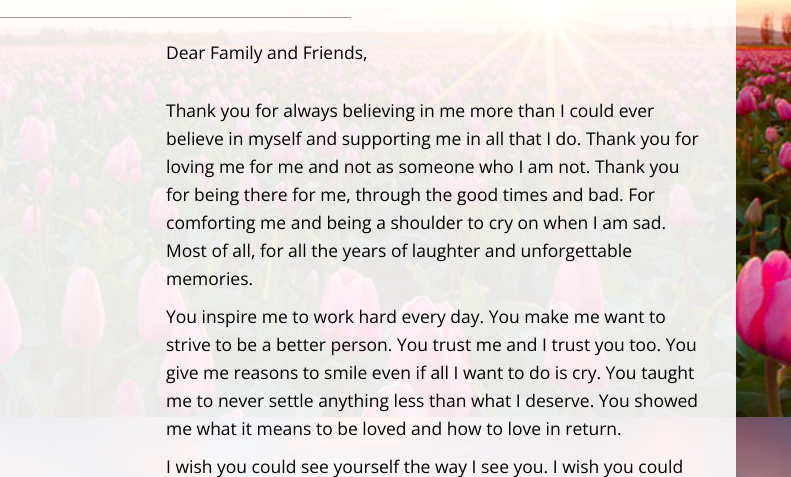
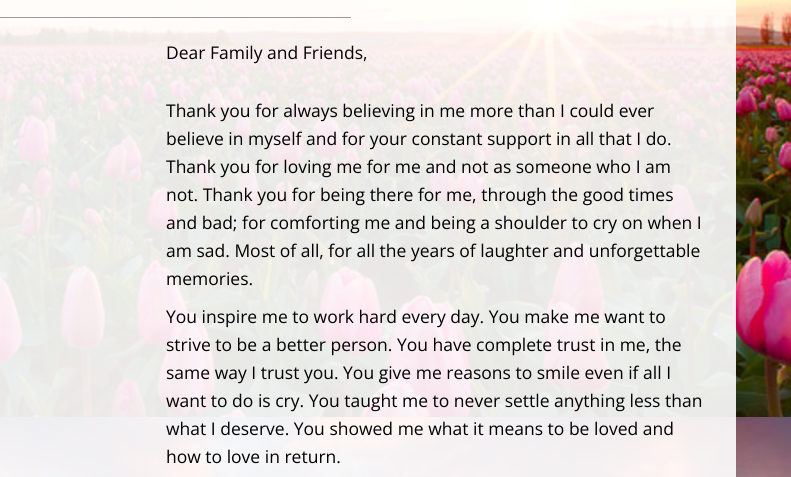
Before and after one commit to hillarysyratunil/fromthebottomofmyheart, a plain HTML site: page ff.html in a window 1280 px wide. Shown: the part 383-860 px from the top of the page, 489-1280 px from the left. Drawn offline with nearby package versions, Linux system fonts and the light colour scheme.

Commit message:
Update ff.html

```diff
--- a/ff.html
+++ b/ff.html
@@ -90,8 +90,8 @@
                 <div class="col-md-6">
                     <p>Dear Family and Friends,</p>
                     <br>
-                    <p>Thank you for always believing in me more than I could ever believe in myself and supporting me in all that I do. Thank you for loving me for me and not as someone who I am not. Thank you for being there for me, through the good times and bad. For comforting me and being a shoulder to cry on when I am sad. Most of all, for all the years of laughter and unforgettable memories.</p>
-                    <p>You inspire me to work hard every day. You make me want to strive to be a better person. You trust me and I trust you too. You give me reasons to smile even if all I want to do is cry. You taught me to never settle anything less than what I deserve. You showed me what it means to be loved and how to love in return. </p>
+                    <p>Thank you for always believing in me more than I could ever believe in myself and for your constant support in all that I do. Thank you for loving me for me and not as someone who I am not. Thank you for being there for me, through the good times and bad; for comforting me and being a shoulder to cry on when I am sad. Most of all, for all the years of laughter and unforgettable memories.</p>
+                    <p>You inspire me to work hard every day. You make me want to strive to be a better person. You have complete trust in me, the same way I trust you. You give me reasons to smile even if all I want to do is cry. You taught me to never settle anything less than what I deserve. You showed me what it means to be loved and how to love in return. </p>
                     <p>I wish you could see yourself the way I see you. I wish you could love yourself the way I love you. Above all, I wish your life is everything you deserve because no one deserves the world more than you. Who I am today, I owe it all to you and for that I am eternally grateful. I hope you know that I will always have so much love in my heart for you.</p>
                     <br>
                     <p>From the Bottom of My Heart,</p>
```
